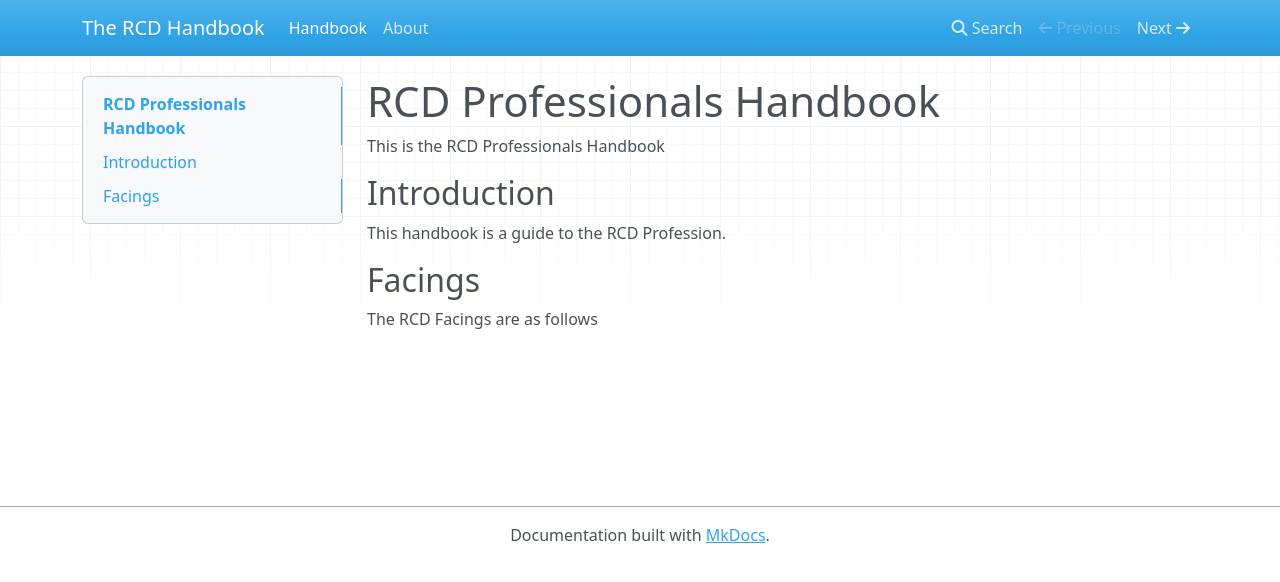
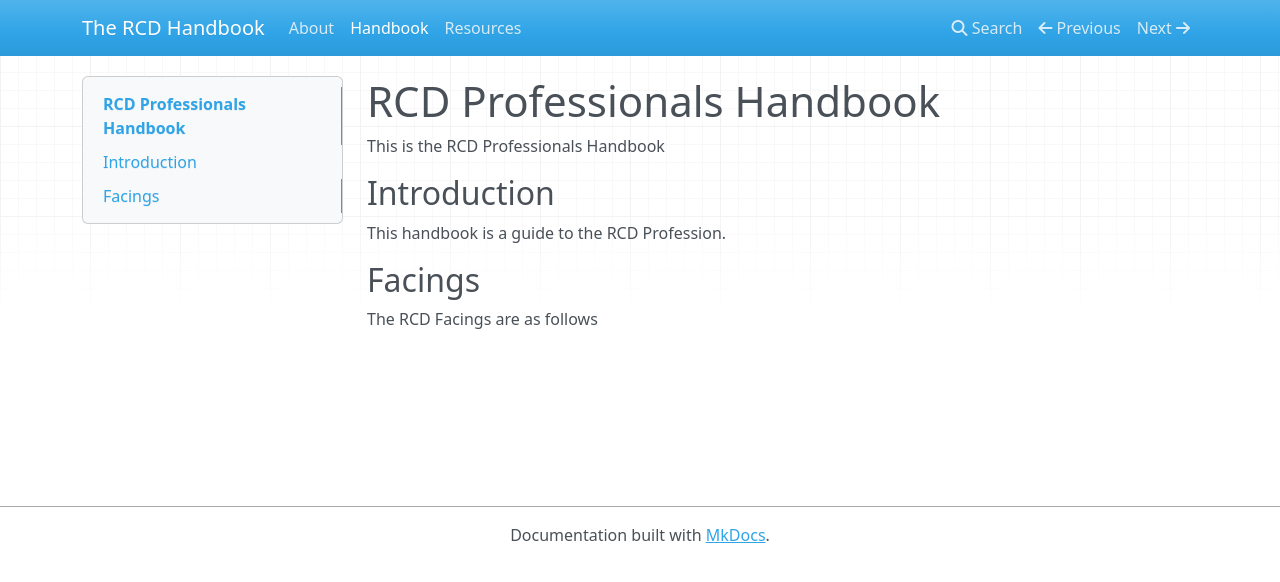
Before and after one commit to CaRCC/CaRCC-Handbook, an MkDocs documentation site: the page built from handbook/index.md, in a window 1280 px wide. Shown: the top 582 px of the page. Built offline with MkDocs 1.6.1, drawn with Linux system fonts in a browser that asks for light colours; nearby versions of some CDN libraries.

Commit message:
Add resources page

```diff
--- a/mkdocs.yaml
+++ b/mkdocs.yaml
@@ -1,5 +1,6 @@
 site_name: The RCD Handbook
 docs_dir: handbook
 nav:
+  - About: about.md
   - Handbook: index.md
-  - About: about.md
+  - Resources: resources.md
```
Also changed, not shown: handbook/resources.md (added, +3 -0 lines).
